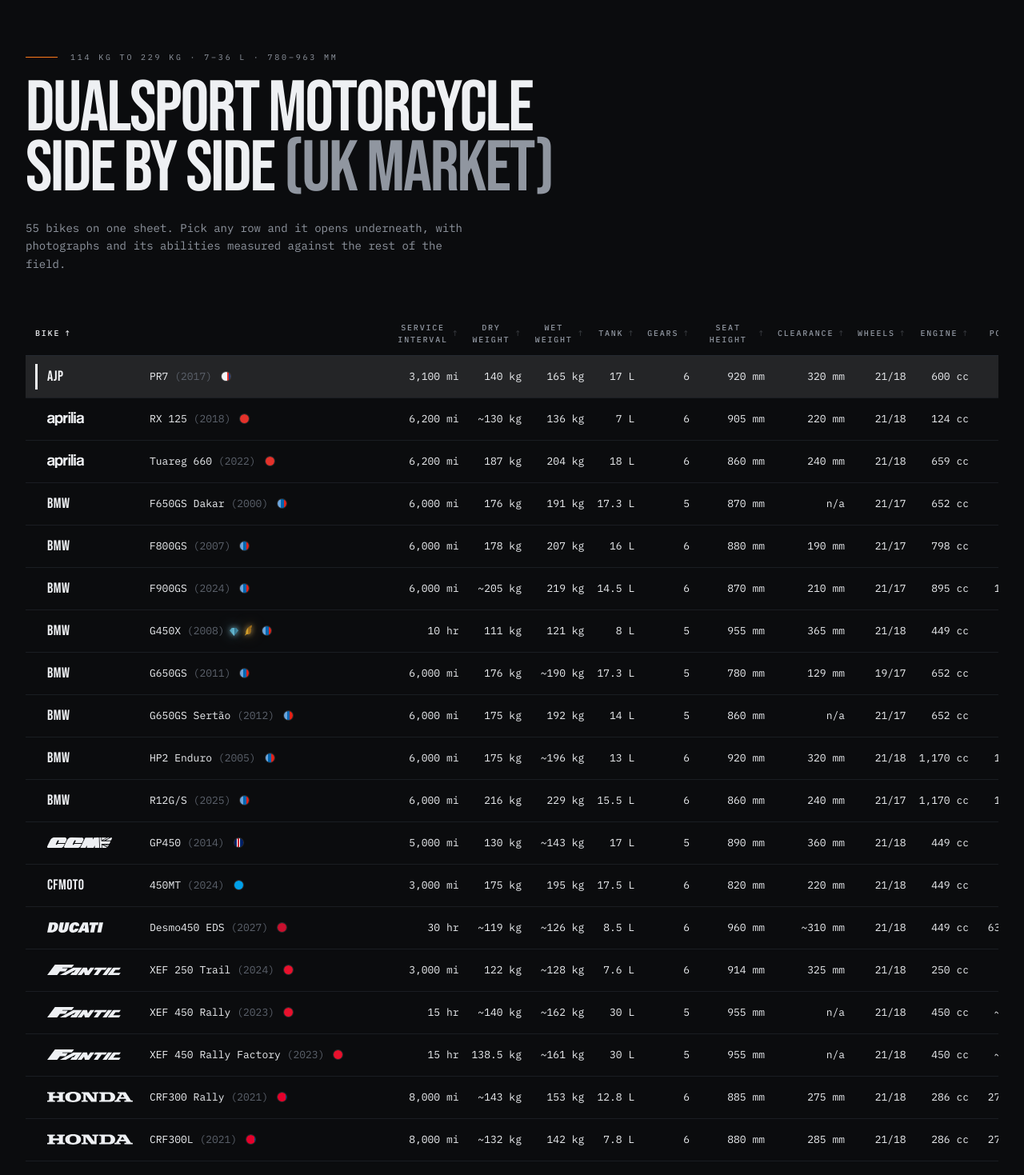
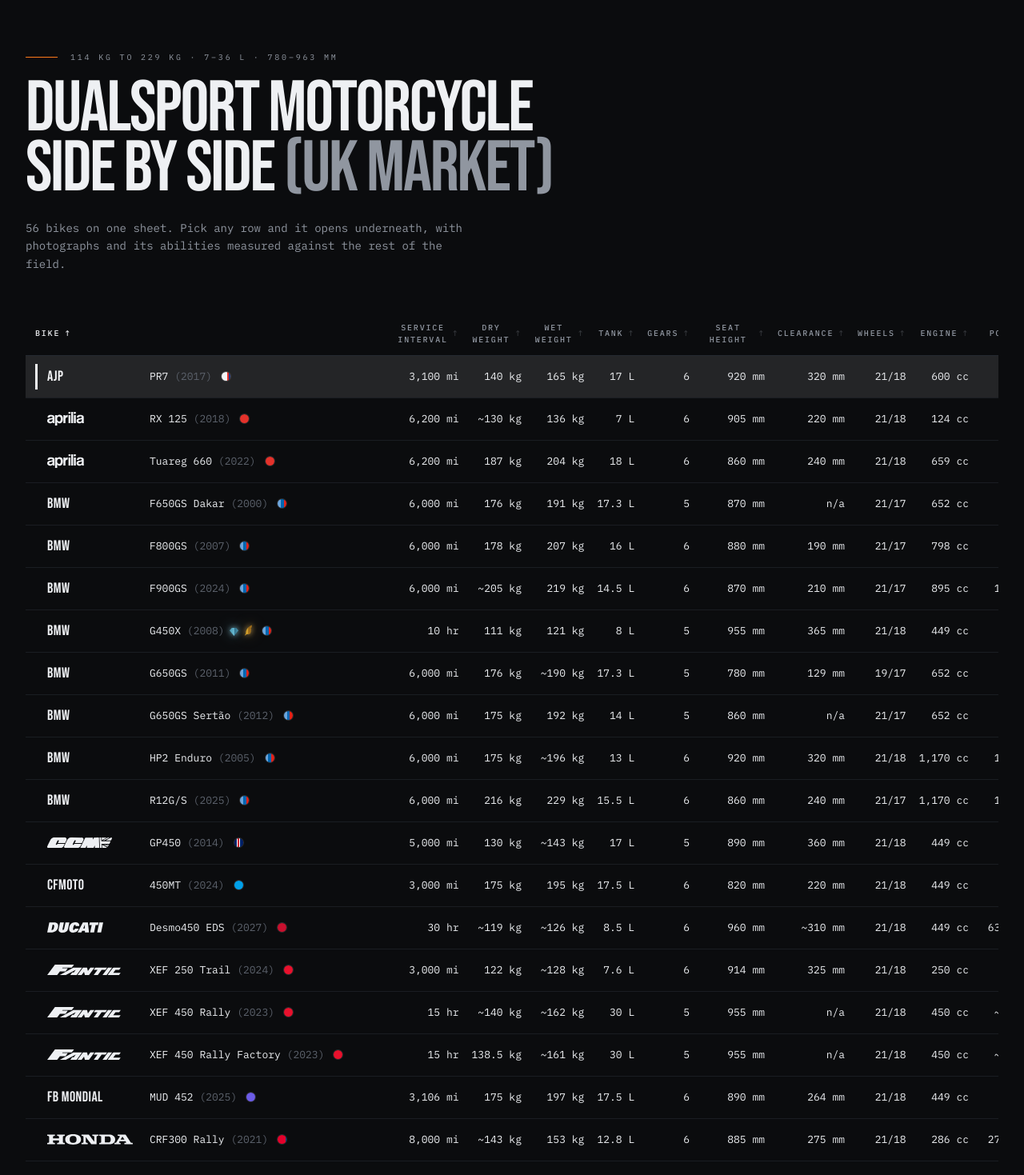
Before and after one commit to normanzb/dualsport-comparison, a Next.js app: page /bikes/ajp-pr7-2017 in a window 1280 px wide. Shown: the top 1469 px of the page at 80% size. Built offline with nearby package versions, Linux system fonts and the light colour scheme.

Commit message:
feat: add mondial 452 mud

```diff
--- a/src/data/abilities.ts
+++ b/src/data/abilities.ts
@@ -70,6 +70,8 @@
   "rieju-aventura-rally-307-2025": 58,
   // twin: CFMoto quote roughly 200 miles from 17.5 L
   "cfmoto-450mt-2024": 44,
+  // same CFMoto 449 twin, no owner data of its own
+  "fb-mondial-mud-452-2025": 44,
   "voge-300-rally-2023": 65,
   // no owner data yet; scored as its class peer, the 450MT twin
   "moto-morini-alltrhike-450-2026": 48,
@@ -136,6 +138,7 @@
   "ktm-890-adventure-r-2023": 2,
   "ktm-890-adventure-r-rally-2024": 2,
   "kove-450-rally-2023": 2,
+  "fb-mondial-mud-452-2025": 2,
   "ktm-690-rally-factory-replica-2007": 2,
   "rieju-aventura-rally-307-2025": 2,
   "voge-300-rally-2023": 2,
--- a/src/data/bikes.ts
+++ b/src/data/bikes.ts
@@ -753,6 +753,47 @@
     platform: FANTIC_XEF_RALLY,
   },
   {
+    // FB Mondial's own pages disagree: the English one says 175 kg "in running
+    // order" with 17.5 L, the Italian one 197 kg with 19 L. The road tests settle
+    // it, 175 kg is the weight without fuel. Tank follows the majority, 17.5 L.
+    // Price is the Italian list converted; the bike is not sold in the UK.
+    make: "FB Mondial",
+    model: "MUD 452",
+    year: "2025",
+    spec: {
+      serviceInterval: "3,106 mi",
+      dryWeight: "175 kg",
+      wetWeight: "197 kg",
+      tank: "17.5 L",
+      gears: "6",
+      seatHeight: "890 mm",
+      clearance: "264 mm",
+      engine: "449 cc",
+      power: "47 hp",
+      torque: "39 Nm",
+      price: "~£5,550 new",
+    },
+    n: {
+      wetKg: 197,
+      dryKg: 175,
+      tankL: 17.5,
+      seatMm: 890,
+      priceFrom: 5550,
+      serviceMi: 3106,
+      clearanceMm: 264,
+      cc: 449,
+      hp: 47,
+      nm: 39,
+    },
+    condition: "new",
+    // the brand mark is navy, lifted here to clear CCM's blue
+    ink: "#6C5CE7",
+    inkAlt: "#F2F2F2",
+    note: "The CFMoto 450 twin in a chassis built for the part of the job CFMoto's own 450MT avoids: 264 mm of clearance, 260 mm of fork travel, adjustable at both ends, on tubeless spoked 21 and 18 inch wheels. Seventy millimetres of seat height over the 450MT is what it costs, and the A2 licence is what it is for.",
+    story:
+      "Rodolfo Frascoli drew it and FB Mondial assembles it, but the engine is CFMoto's 449 twin, retuned longer-geared and softer off the throttle than the 450MT uses it. The bodywork and the suspension are the argument: a genuine 260 mm at the front where the CFMoto has 200, and fully adjustable where the CFMoto gives you preload. Servicing is every 5,000 km, the same short schedule as the 450MT, and the bike is not currently sold in the UK.",
+  },
+  {
     make: "Honda",
     model: "CRF300 Rally",
     year: "2021",
@@ -2239,6 +2280,7 @@
   "husqvarna-norden-901-expedition-2023": "240 / 240 mm",
   "fantic-xef-450-rally-2023": "310 / 300 mm",
   "fantic-xef-450-rally-factory-2023": "310 / 300 mm",
+  "fb-mondial-mud-452-2025": "260 / 250 mm",
   "bmw-r12g-s-2025": "210 / 200 mm",
   "bmw-f900gs-2024": "230 / 215 mm",
   "bmw-g450x-2008": "300 / 320 mm",
--- a/src/data/photos.ts
+++ b/src/data/photos.ts
@@ -395,6 +395,12 @@
     source: "https://www.fantic.com/ii-en/moto/enduro/xef-250-trail_m28g3",
     note: "Fantic publish this at 950 px, so it upscales more than the rest of the set.",
   },
+  "fb-mondial-mud-452-2025": {
+    views: [{ side: "right", src: "/bikes/fb-mondial-mud-452-2025/right.webp" }],
+    credit: "F.B Mondial",
+    source: "https://www.fbmondial.com/mud-452-2/",
+    note: "Lifted from the technical data sheet, which is the only place FB Mondial publish a studio shot at full size.",
+  },
   "cfmoto-450mt-2024": {
     views: [{ side: "right", src: "/bikes/cfmoto-450mt-2024/right.webp" }],
     credit: "CFMOTO UK",
```
Also changed, not shown: public/bikes/fb-mondial-mud-452-2025/right.webp (added).
